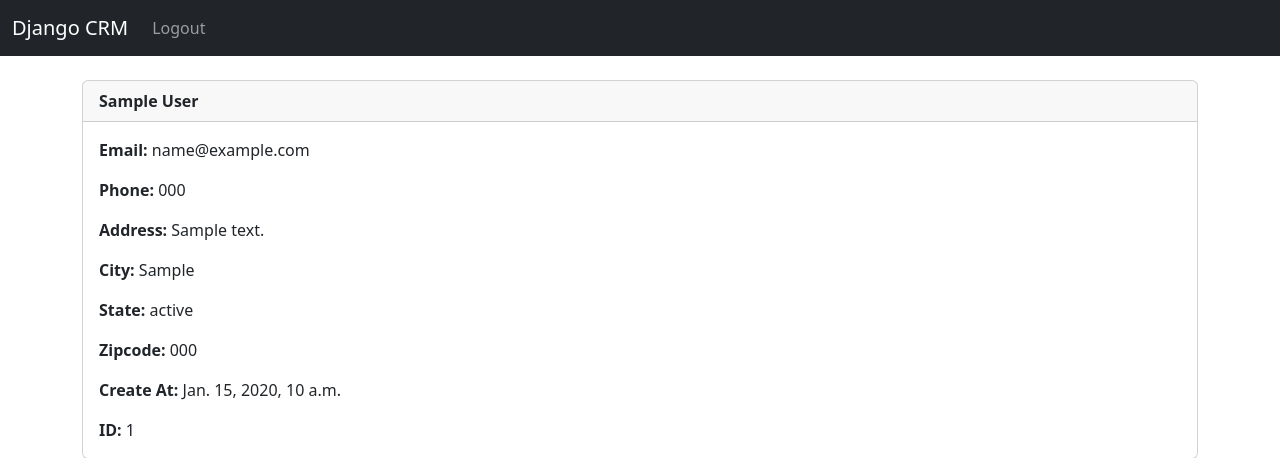
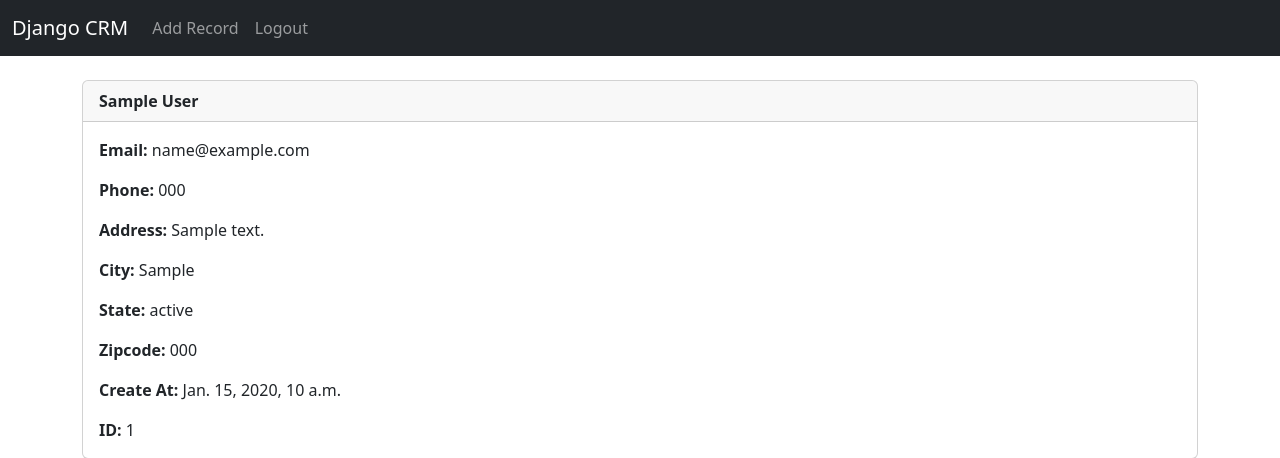
Before and after one commit to shawernseel/Customer-Relationship-Management-App, a Django app: page /record/1 in a window 1280 px wide. Shown: the top 458 px of the page. Run offline with Django 5.2, Linux system fonts and the light colour scheme; a user stored in the database is signed in; tables that the repository leaves empty hold one stand-in row (values such as "Sample post").

Commit message:
add record template

```diff
--- /dev/null
+++ b/website/templates/add_record.html
@@ -0,0 +1,6 @@
+{% extends 'base.html' %}
+{% block content %}
+
+<h1>Add Record</h1>
+
+{% endblock %}
--- a/website/templates/navbar.html
+++ b/website/templates/navbar.html
@@ -8,6 +8,10 @@
         <ul class="navbar-nav me-auto mb-2 mb-lg-0">
 
           {% if user.is_authenticated %}
+
+          <li class="nav-item">
+            <a class="nav-link" href="{% url 'add_record' %}">Add Record</a>
+          </li>
 
           <li class="nav-item">
             <a class="nav-link" href="{% url 'logout' %}">Logout</a>
--- a/website/urls.py
+++ b/website/urls.py
@@ -8,4 +8,5 @@ urlpatterns = [
     path('register/', views.register_user, name='register'),
     path('record/<int:pk>', views.customer_record, name='record'),
     path('delete_record/<int:pk>', views.delete_record, name='delete_record'),
+    path('add_record/', views.add_record, name='add_record'),
 ]
--- a/website/views.py
+++ b/website/views.py
@@ -74,3 +74,6 @@ def delete_record(request, pk):
     else:
         messages.success(request, "You Must Be Logged In To do That")
         return redirect('home')
+
+def add_record(request):
+    return render(request, 'add_record.html', {}) #pass form into webpage
```
